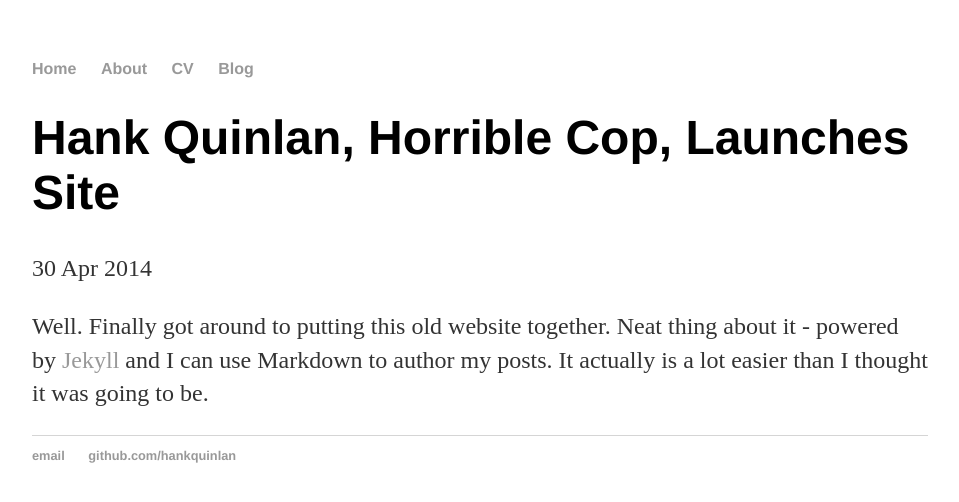
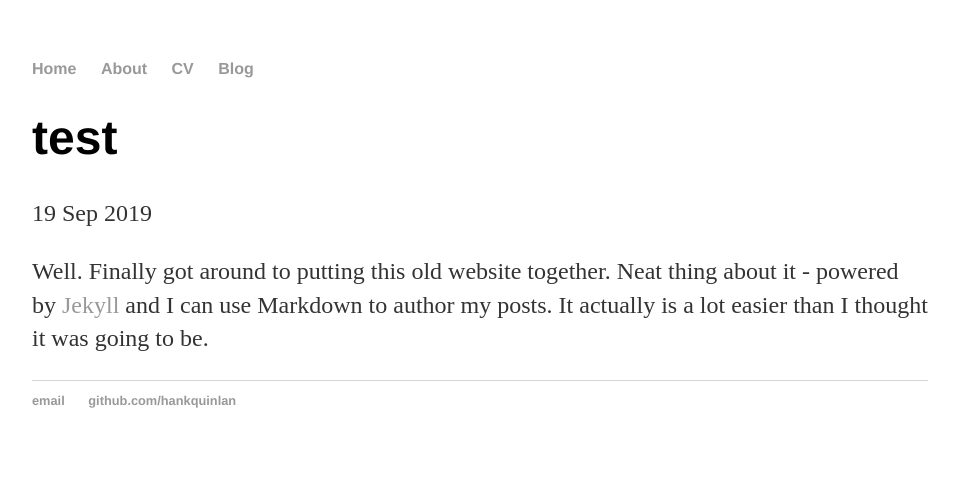
Before and after one commit to bayu-wilson/oldbayu-wilson.github.io, a Jekyll site: the page built from _posts/2019-09-19-bayu-wilson-site-launch.md, in a window 1280 px wide. Shown: the top 502 px of the page, without its empty margins (160-1119 px from the left). Built offline with Jekyll 4.4.1, drawn with Linux system fonts in a browser that asks for light colours.

Commit message:
Update 2019-09-19-bayu-wilson-site-launch.md

```diff
--- a/_posts/2019-09-19-bayu-wilson-site-launch.md
+++ b/_posts/2019-09-19-bayu-wilson-site-launch.md
@@ -1,7 +1,7 @@
 ---
 layout: post
-title: "Hank Quinlan, Horrible Cop, Launches Site"
-date: 2014-04-30
+title: "test"
+date: 2019-09-19
 ---
 
 Well. Finally got around to putting this old website together. Neat thing about it - powered by [Jekyll](http://jekyllrb.com) and I can use Markdown to author my posts. It actually is a lot easier than I thought it was going to be.
```
